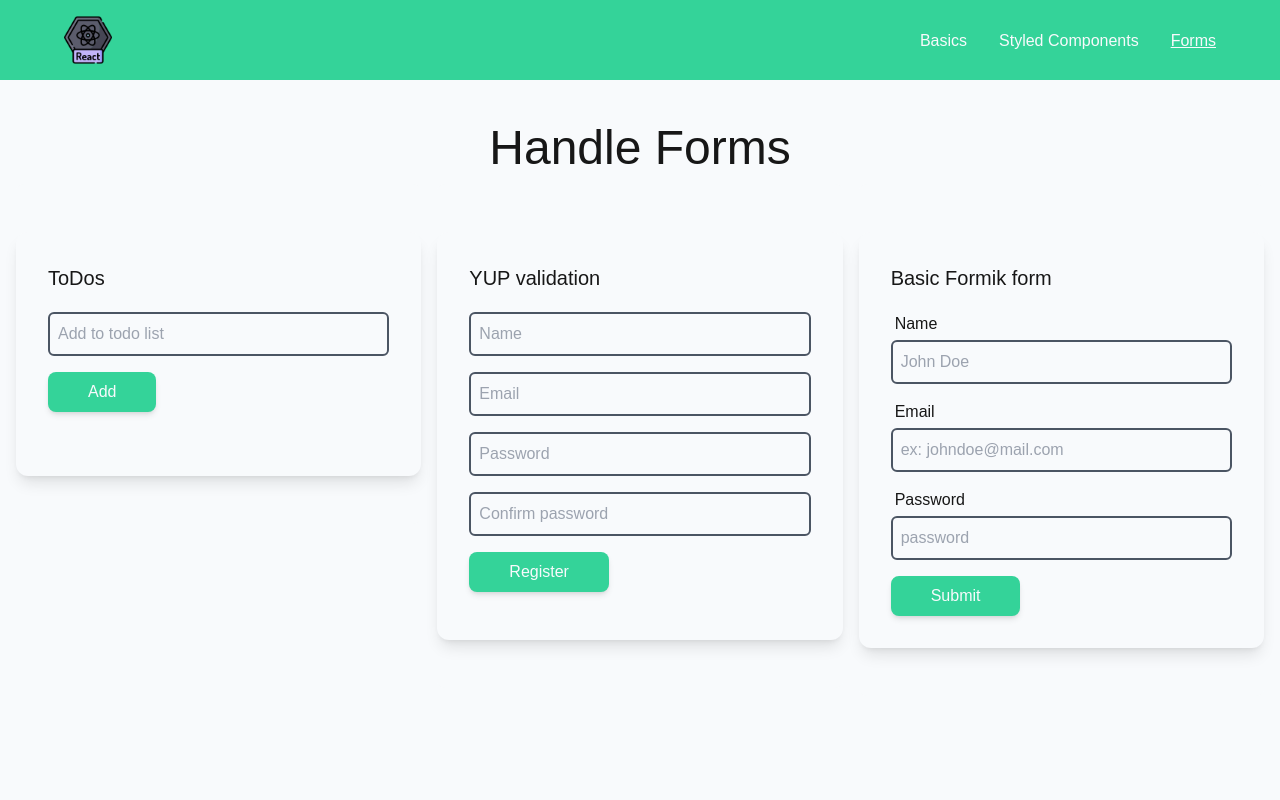
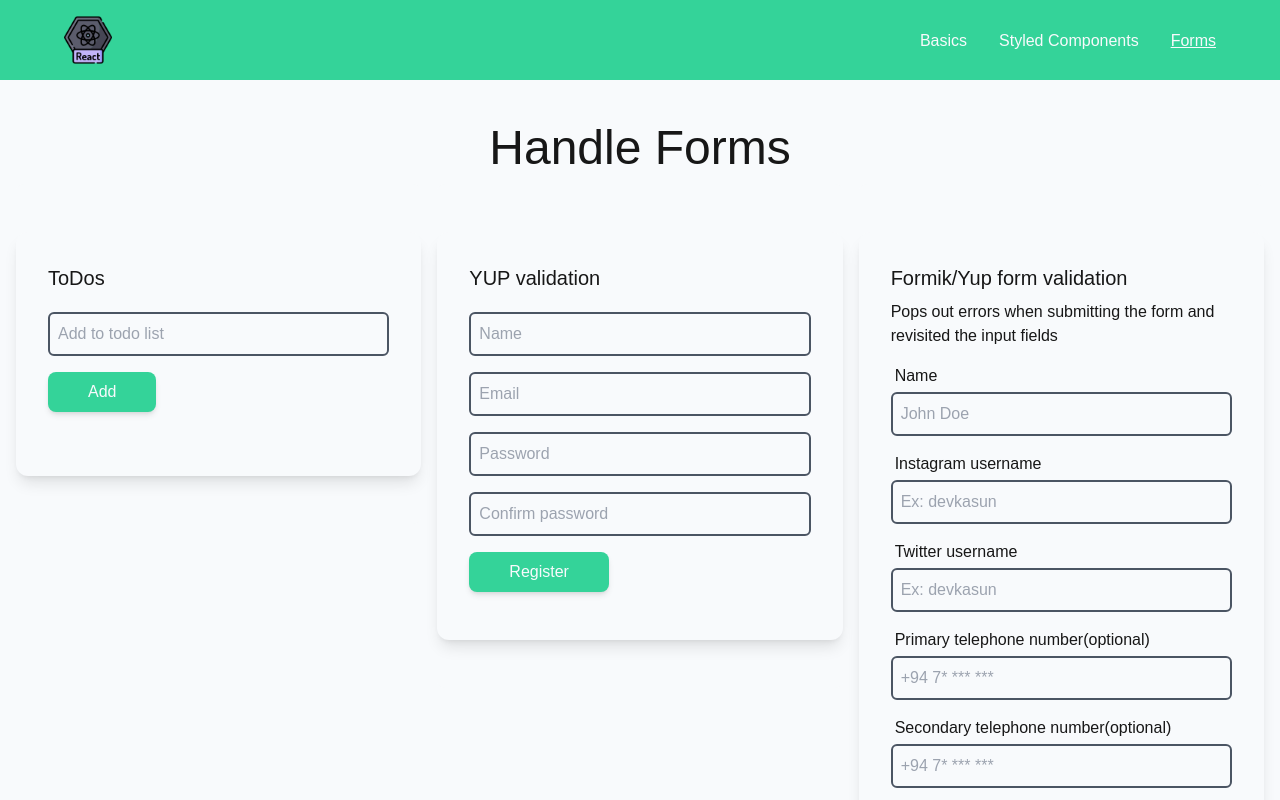
Before and after one commit to DevKasun/100DaysOfCode, a React (Vite) app in the folder react-project/: page /forms in a window 1280 px wide. Shown: the top 800 px of the page. Built offline with nearby package versions, Linux system fonts and the light colour scheme; a web font is replaced by a local one.

Commit message:
Formik/Yup form validation

```diff
--- a/react-project/src/components/Button/Button.jsx
+++ b/react-project/src/components/Button/Button.jsx
@@ -6,6 +6,7 @@ const Button = (props) => {
 			type={props.type}
 			onClick={props.onClick}
 			style={props.style}
+			disabled={props.disabled}
 			className={`bg-emerald-400 hover:bg-emerald-500 text-base text-slate-50 border-0 px-10 py-2 rounded-lg shadow-md ${props.className}`}
 		>
 			{props.children}
--- a/react-project/src/components/Lessons/HandleForms/FormValidationWithYup/YupFormValidation.jsx
+++ b/react-project/src/components/Lessons/HandleForms/FormValidationWithYup/YupFormValidation.jsx
@@ -1,4 +1,4 @@
-import React, { useRef, useState } from 'react';
+import React, { useState } from 'react';
 import Button from '../../../Button/Button';
 import Form from '../../../Form/Form';
 import Input from '../../../Input/Input';
@@ -7,8 +7,6 @@ import { userSchema } from './../../../../validation/UserRegistration';
 
 const UserRegistration = () => {
 	const [isUserRegistered, setUserRegistered] = useState(false);
-
-	const formRef = useRef();
 
 	const createUser = async (event) => {
 		event.preventDefault();
@@ -37,7 +35,6 @@ const UserRegistration = () => {
 				onSubmit={createUser}
 				className='bg-slate-50'
 				title='YUP validation'
-				ref={formRef}
 			>
 				<div className='pb-4'>
 					<Input type='text' placeholder='Name' />
--- a/react-project/src/components/Lessons/HandleForms/FormikForm/BasicFormik.jsx
+++ b/react-project/src/components/Lessons/HandleForms/FormikForm/BasicFormik.jsx
@@ -1,28 +1,63 @@
 import React from 'react';
-import { Formik, Field, Form } from 'formik';
+import { Formik, Form, Field, ErrorMessage } from 'formik';
+import * as yup from 'yup';
 
 import Label from '../../../Label/Label';
 import Button from '../../../Button/Button';
 
 const BasicFormik = () => {
+	const initialValues = {
+		name: '',
+		social: {
+			instagram: '',
+			twitter: '',
+		},
+		phoneNumbers: ['', ''],
+		email: '',
+		password: '',
+	};
+	const onSubmit = (values) => {
+		console.log(values);
+	};
+
+	const newUserSchema = yup.object().shape({
+		name: yup.string().required('Name is a required field'),
+		social: yup.object({
+			instagram: yup
+				.string()
+				.required('Please enter your instagram username'),
+			twitter: yup
+				.string()
+				.required('Please enter your twitter username'),
+		}),
+		email: yup
+			.string()
+			.email('Invalid email')
+			.required('Email is a required field'),
+		password: yup
+			.string()
+			.min(4, 'Too Short!')
+			.max(10, 'Too Long!')
+			.required('Please enter your password'),
+	});
+
 	return (
-		<div className='flex items-center justify-center form-wrapper py-12 bg-green-300 rounded-lg bg-slate-50'>
+		<div className='flex items-center justify-center form-wrapper py-12 rounded-lg bg-slate-50'>
 			<div className='wrapper text-left w-full max-w-2xl p-8 bg-slate-50 shadow-lg rounded-xl overflow-hidden'>
 				<Formik
-					initialValues={{
-						name: '',
-						email: '',
-						password: '',
-					}}
-					onSubmit={async (values) => {
-						await new Promise((r) => {
-							setTimeout(r, 500);
-						});
-						alert(JSON.stringify(values, null, 2));
-					}}
+					initialValues={initialValues}
+					validationSchema={newUserSchema}
+					onSubmit={onSubmit}
+					validateOnMount
 				>
 					<Form>
-						<h3 className='text-xl'>Basic Formik form</h3>
+						<h3 className='text-xl pb-2'>
+							Formik/Yup form validation
+						</h3>
+						<p className='pb-4'>
+							Pops out errors when submitting the form and
+							revisited the input fields
+						</p>
 						<div className='pb-4'>
 							<Label htmlFor='name'>Name</Label>
 							<Field
@@ -30,8 +65,92 @@ const BasicFormik = () => {
 								id='name'
 								name='name'
 								placeholder='John Doe'
+								autoComplete='off'
 								className='bg-slate-50 w-full border-2 border-solid border-gray-600 rounded-md p-2 focus:border-emerald-400'
 							/>
+							<ErrorMessage name='name'>
+								{(errorMsg) => (
+									<div className='pt-2 text-red-600'>
+										{errorMsg}
+									</div>
+								)}
+							</ErrorMessage>
+						</div>
+						<div className='pb-4'>
+							<Label htmlFor='name'>Instagram username</Label>
+							<Field
+								type='text'
+								id='instagram'
+								name='social.instagram'
+								placeholder='Ex: devkasun'
+								autoComplete='off'
+								className='bg-slate-50 w-full border-2 border-solid border-gray-600 rounded-md p-2 focus:border-emerald-400'
+							/>
+							<ErrorMessage name='social.instagram'>
+								{(errorMsg) => (
+									<div className='pt-2 text-red-600'>
+										{errorMsg}
+									</div>
+								)}
+							</ErrorMessage>
+						</div>
+						<div className='pb-4'>
+							<Label htmlFor='name'>Twitter username</Label>
+							<Field
+								type='text'
+								id='twitter'
+								name='social.twitter'
+								placeholder='Ex: devkasun'
+								autoComplete='off'
+								className='bg-slate-50 w-full border-2 border-solid border-gray-600 rounded-md p-2 focus:border-emerald-400'
+							/>
+							<ErrorMessage name='social.twitter'>
+								{(errorMsg) => (
+									<div className='pt-2 text-red-600'>
+										{errorMsg}
+									</div>
+								)}
+							</ErrorMessage>
+						</div>
+						<div className='pb-4'>
+							<Label htmlFor='password'>
+								Primary telephone number(optional)
+							</Label>
+							<Field
+								type='text'
+								id='primaryNumber'
+								name='phoneNumbers[0]'
+								placeholder='+94 7* *** ***'
+								autoComplete='off'
+								className='bg-slate-50 w-full border-2 border-solid border-gray-600 rounded-md p-2 focus:border-emerald-400'
+							/>
+							<ErrorMessage name='phoneNumbers[0]'>
+								{(errorMsg) => (
+									<div className='pt-2 text-red-600'>
+										{errorMsg}
+									</div>
+								)}
+							</ErrorMessage>
+						</div>
+						<div className='pb-4'>
+							<Label htmlFor='password'>
+								Secondary telephone number(optional)
+							</Label>
+							<Field
+								type='text'
+								id='secondaryNumber'
+								name='phoneNumbers[1]'
+								placeholder='+94 7* *** ***'
+								autoComplete='off'
+								className='bg-slate-50 w-full border-2 border-solid border-gray-600 rounded-md p-2 focus:border-emerald-400'
+							/>
+							<ErrorMessage name='phoneNumbers[1]'>
+								{(errorMsg) => (
+									<div className='pt-2 text-red-600'>
+										{errorMsg}
+									</div>
+								)}
+							</ErrorMessage>
 						</div>
 						<div className='pb-4'>
 							<Label htmlFor='email'>Email</Label>
@@ -40,8 +159,16 @@ const BasicFormik = () => {
 								id='email'
 								name='email'
 								placeholder='ex: johndoe@mail.com'
+								autoComplete='off'
 								className='bg-slate-50 w-full border-2 border-solid border-gray-600 rounded-md p-2 focus:border-emerald-400'
 							/>
+							<ErrorMessage name='email'>
+								{(errorMsg) => (
+									<div className='pt-2 text-red-600'>
+										{errorMsg}
+									</div>
+								)}
+							</ErrorMessage>
 						</div>
 						<div className='pb-4'>
 							<Label htmlFor='password'>Password</Label>
@@ -50,8 +177,16 @@ const BasicFormik = () => {
 								id='password'
 								name='password'
 								placeholder='password'
+								autoComplete='off'
 								className='bg-slate-50 w-full border-2 border-solid border-gray-600 rounded-md p-2 focus:border-emerald-400'
 							/>
+							<ErrorMessage name='password'>
+								{(errorMsg) => (
+									<div className='pt-2 text-red-600'>
+										{errorMsg}
+									</div>
+								)}
+							</ErrorMessage>
 						</div>
 						<div>
 							<Button type='submit'>Submit</Button>
--- a/react-project/src/components/Lessons/HandleForms/ToDoApp/TodoForm.jsx
+++ b/react-project/src/components/Lessons/HandleForms/ToDoApp/TodoForm.jsx
@@ -13,7 +13,6 @@ const TodoForm = () => {
 
 	useEffect(() => {
 		const storedTodos = JSON.parse(localStorage.getItem('todos'));
-		console.log(storedTodos);
 		if (storedTodos) setTodos(storedTodos);
 	}, []);
 
--- /dev/null
+++ b/react-project/src/validation/BasicFormikValidation.jsx
@@ -0,0 +1,14 @@
+import * as yup from 'yup';
+
+export const newUserSchema = yup.object().shape({
+	userName: yup.string().required('Name is a required field'),
+	userEmail: yup
+		.string()
+		.email('Invalid email')
+		.required('Email is a required field'),
+	userPassword: yup
+		.string()
+		.min(4, 'Too Short!')
+		.max(10, 'Too Long!')
+		.required('Please enter your password'),
+});
```
